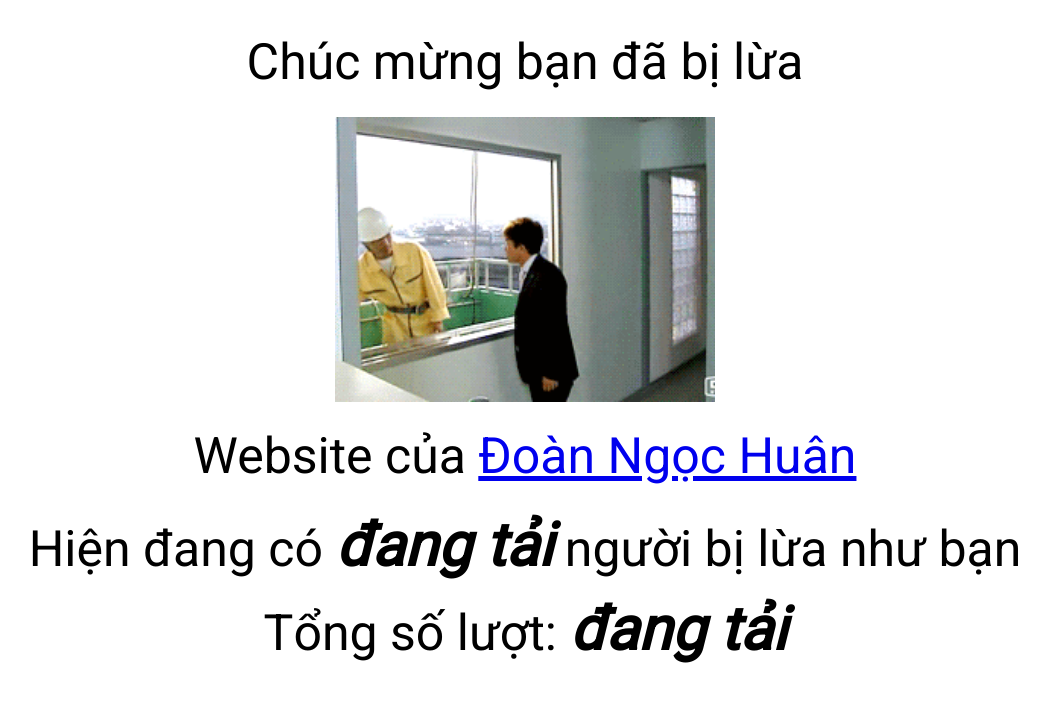
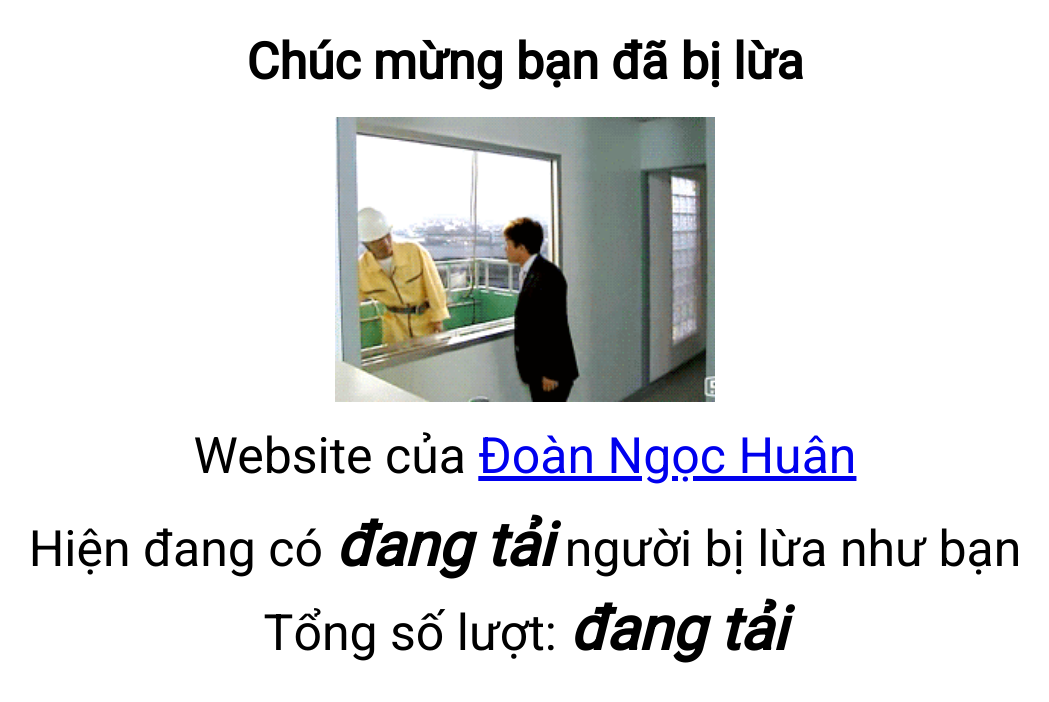
Before and after one commit to dnhuan/ts19, a website: page www/index.html in a window 1280 px wide. Shown: the whole page, without its empty margins (115-1164 px from the left). Drawn offline with nearby package versions, Linux system fonts and the light colour scheme; no server answers.

```diff
--- a/www/index.html
+++ b/www/index.html
@@ -19,7 +19,7 @@
 
 </head>
 <body>
-    <div class="header">Chúc mừng bạn đã bị lừa</div>
+    <div class="header"><b>Chúc mừng bạn đã bị lừa</b></div>
     <img src="giphy.gif" alt="vui hong?">
     <div class="name">Website của <a href="https://www.fb.com/dnhuan">Đoàn Ngọc Huân</a></div>
     <div class="footer">
```
